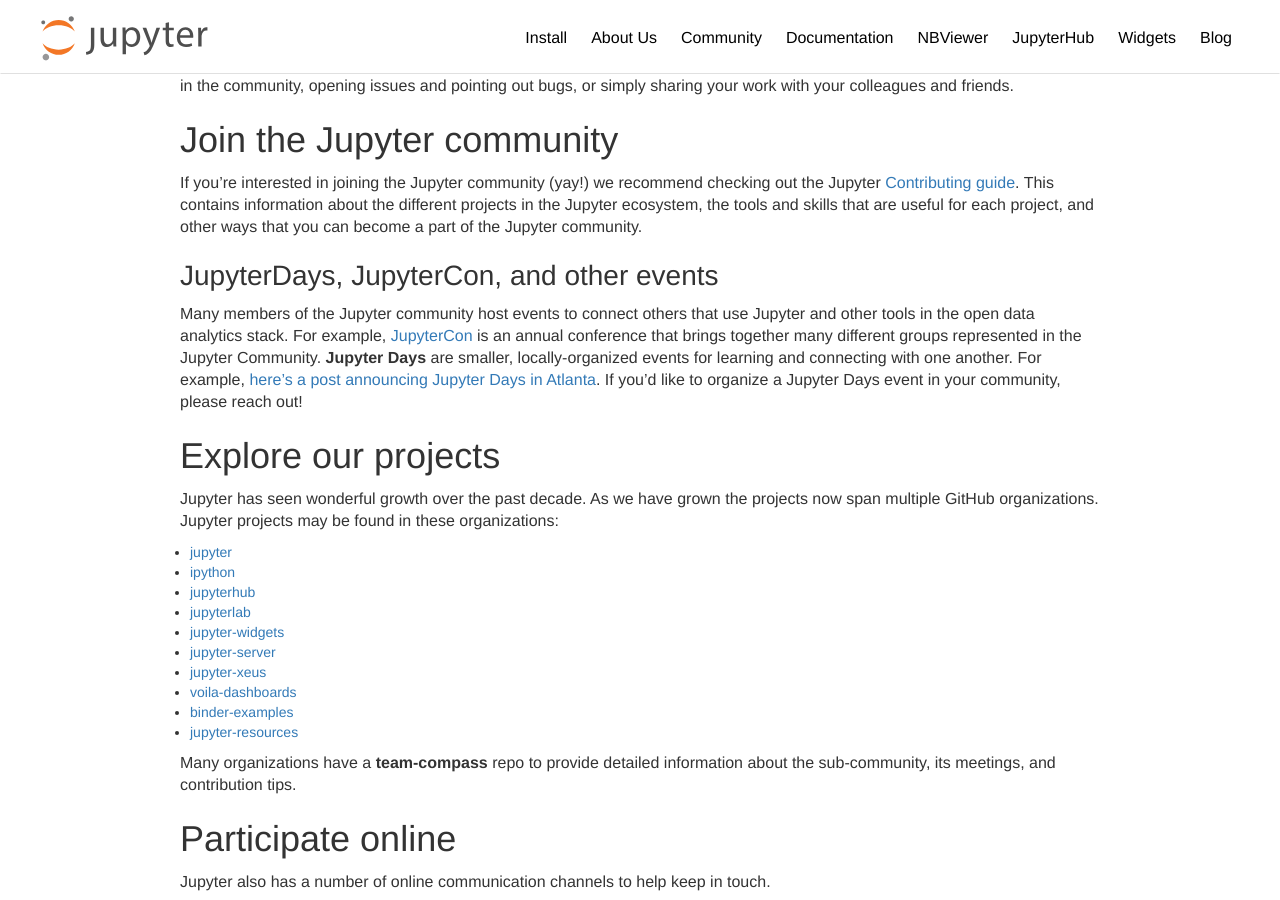
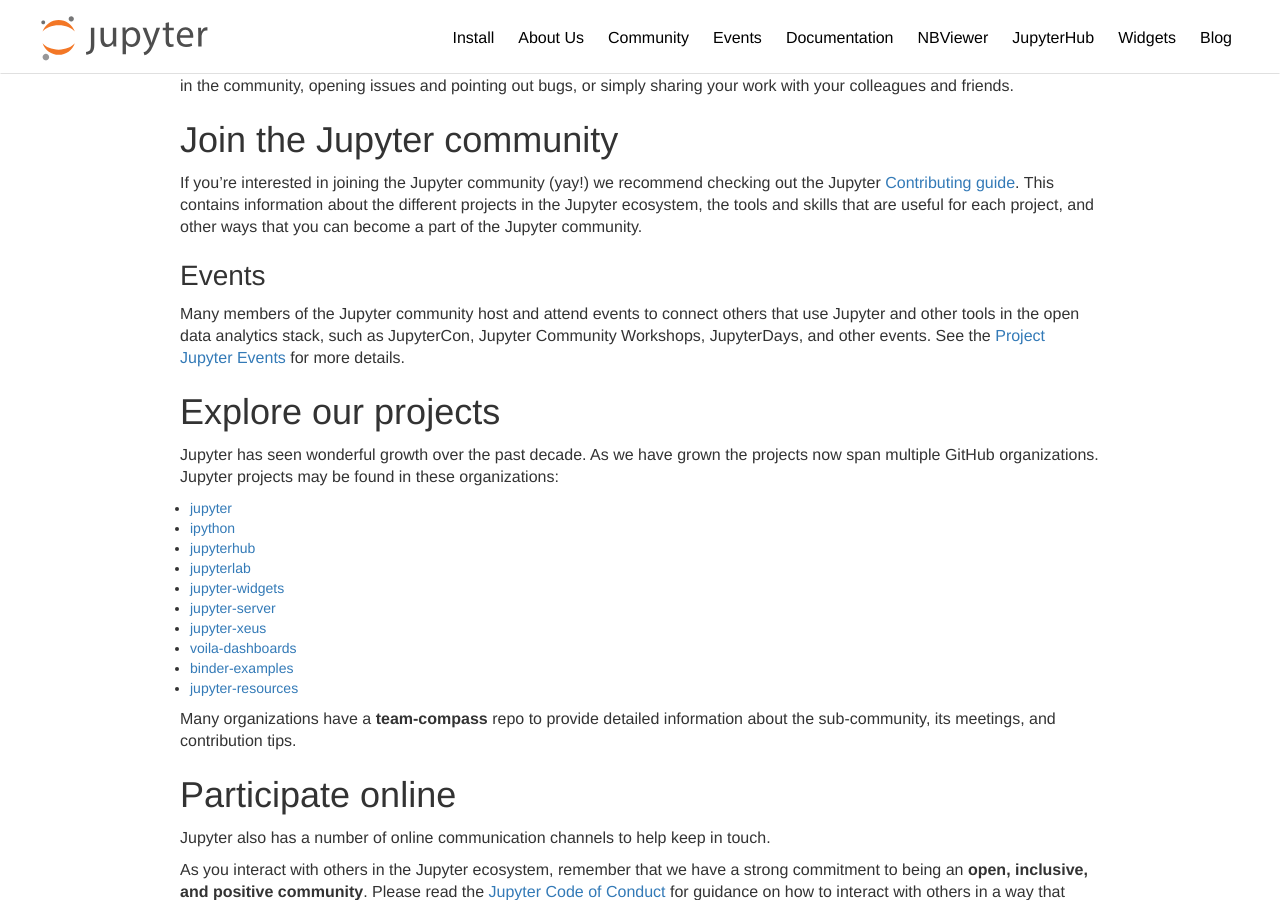
Before and after one commit to jupyter/jupyter.github.io, a Jekyll site: the page built from community.md, in a window 1280 px wide and 900 px high, scrolled down 307 px. Built offline with Jekyll 4.4.1, drawn with Linux system fonts in a browser that asks for light colours.

Commit message:
Add new events page and top-level heading to highlight many Jupyter events.

```diff
--- a/_data/nav.yml
+++ b/_data/nav.yml
@@ -4,6 +4,8 @@
     - About Us
     - title: Community
       url: /community
+    - title: Events
+      url: /events
     - Documentation
     - title: NBViewer
       url: https://nbviewer.jupyter.org
--- a/community.md
+++ b/community.md
@@ -20,16 +20,10 @@
 the tools and skills that are useful for each project, and other ways that you
 can become a part of the Jupyter community.
 
-### JupyterDays, JupyterCon, and other events
+### Events
 
-Many members of the Jupyter community host events to connect others that use
-Jupyter and other tools in the open data analytics stack. For example,
-[JupyterCon](https://jupytercon.com/) is an annual conference that brings together many
-different groups represented in the Jupyter Community. **Jupyter Days**
-are smaller, locally-organized events for learning and connecting with one
-another. For example, [here's a post announcing Jupyter Days in Atlanta](https://blog.jupyter.org/announcing-jupyter-day-atlanta-spring-2018-d68ebee2c6cb).
-If you'd like to organize a Jupyter Days event in your community, please
-reach out!
+Many members of the Jupyter community host and attend events to connect others that use
+Jupyter and other tools in the open data analytics stack, such as JupyterCon, Jupyter Community Workshops, JupyterDays, and other events. See the [Project Jupyter Events](/events) for more details.
 
 ## Explore our projects
 
```
Also changed, not shown: events.md (added, +70 -0 lines).
